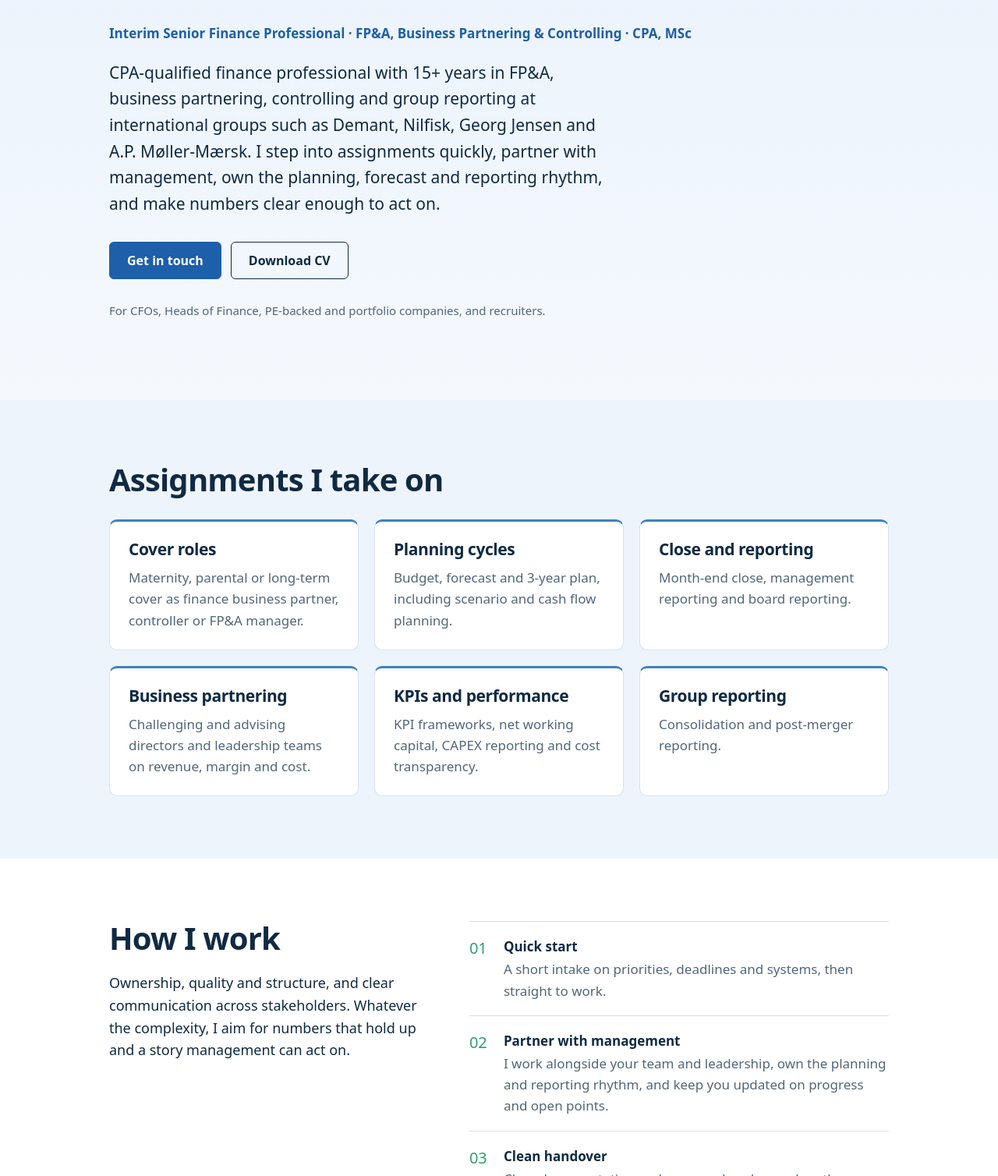
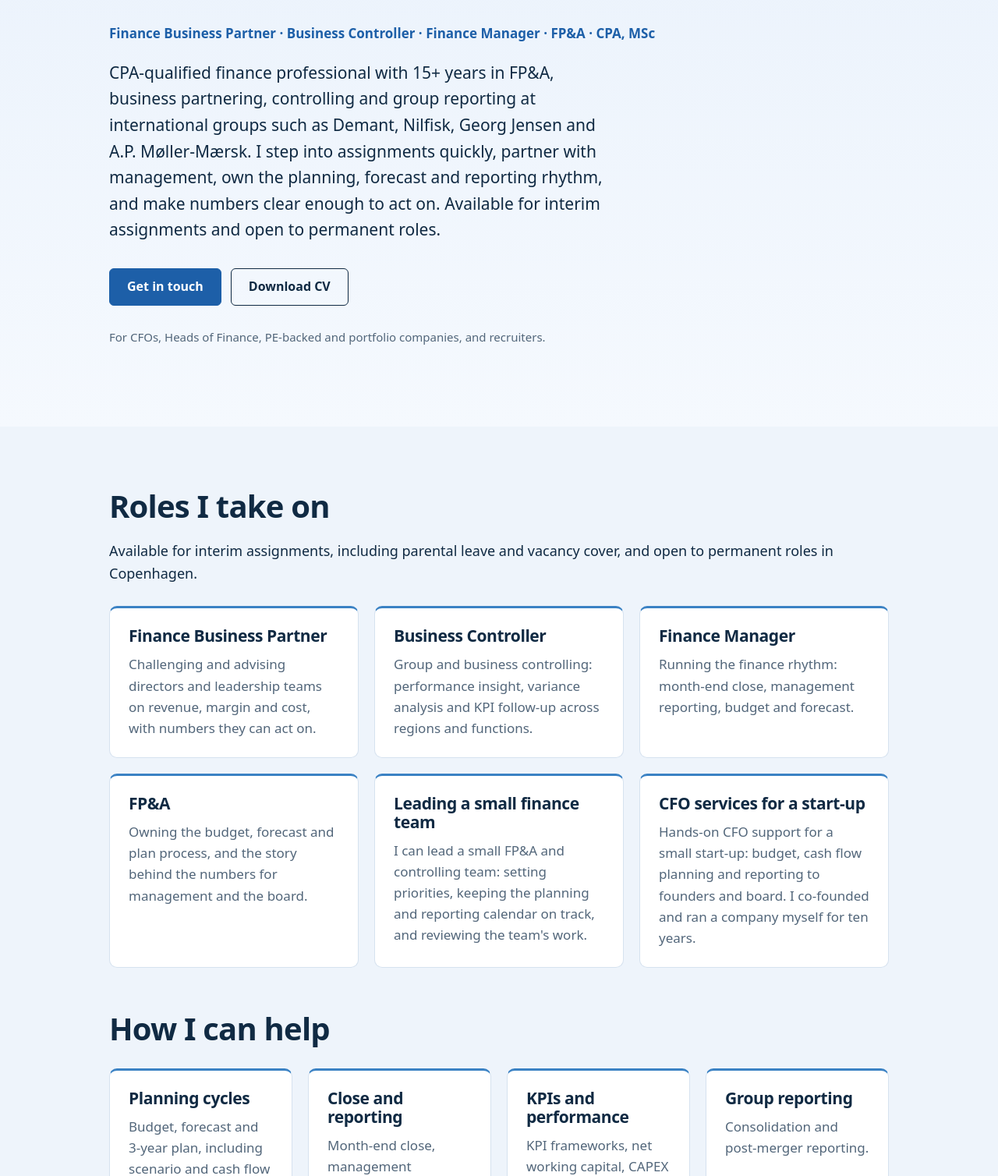
Before and after one commit to Martinero79/maartenstapel-site, a plain HTML site: page public/index.html in a window 1280 px wide. Shown: the part 412-1920 px from the top of the page at 78% size. Drawn offline with Linux system fonts and the light colour scheme.

Commit message:
Show the roles I take on, interim or permanent
Adds a 'Roles I take on' section (finance business partner, business
controller, finance manager, FP&A, leading a small FP&A/controlling team,
CFO services for a start-up) and makes clear across the page that Maarten
is open to both interim assignments and permanent roles.

Co-Authored-By: Claude Opus 5.5 <noreply@anthropic.com>
Claude-Session: https://claude.ai/code/session_01CJdMsT3z57jX5GrRmApQvB

```diff
--- a/public/assets/style.css
+++ b/public/assets/style.css
@@ -85,3 +85,5 @@ h1 .muted{color:var(--accent2)}
 a.card.link{color:inherit;display:block;text-decoration:none}a.card.link:hover{border-color:var(--accent)}
 @media (max-width:720px){.timeline>li{grid-template-columns:1fr}.timeline .when{grid-column:1;grid-row:auto}.timeline>li>*{grid-column:1}.facts{grid-template-columns:1fr}}
 .grid.six{grid-template-columns:repeat(auto-fit,minmax(280px,1fr))}
+.subhead{margin-top:56px}
+.grid.four{grid-template-columns:repeat(auto-fit,minmax(200px,1fr))}
--- a/public/index.html
+++ b/public/index.html
@@ -4,13 +4,13 @@
 <meta charset="utf-8">
 <meta name="viewport" content="width=device-width, initial-scale=1">
 <title>Maarten Stapel | Interim Finance in Copenhagen, Denmark</title>
-<meta name="description" content="Maarten Stapel, interim finance professional in Copenhagen. CPA-qualified interim finance professional in Copenhagen with 15+ years in FP&amp;A, business partnering, controlling and group reporting. Available immediately.">
+<meta name="description" content="Maarten Stapel, CPA-qualified finance professional in Copenhagen with 15+ years in FP&amp;A, business partnering, controlling and group reporting. Finance business partner, business controller, finance manager and FP&amp;A roles, interim or permanent. Available immediately.">
 <link rel="canonical" href="https://maartenstapel.dk/">
 <meta name="theme-color" content="#1d5fa8">
 <meta property="og:type" content="website">
 <meta property="og:url" content="https://maartenstapel.dk/">
 <meta property="og:title" content="Maarten Stapel | Interim Finance, Copenhagen">
-<meta property="og:description" content="Interim FP&amp;A, business partnering and controlling in Copenhagen. CPA, 15+ years. Available immediately.">
+<meta property="og:description" content="Finance business partner, business controller, finance manager and FP&amp;A in Copenhagen. Interim or permanent. CPA, 15+ years. Available immediately.">
 <meta property="og:locale" content="en_GB">
 <link rel="icon" href="/favicon.svg" type="image/svg+xml">
 <link rel="stylesheet" href="/assets/style.css">
@@ -23,14 +23,14 @@
       "@id": "https://maartenstapel.dk/#person",
       "name": "Maarten Stapel",
       "alternateName": "Maarten Pieter Stapel",
-      "jobTitle": "Interim Senior Finance Professional",
+      "jobTitle": "Senior Finance Professional",
       "url": "https://maartenstapel.dk/",
       "email": "mailto:hello@maartenstapel.dk",
       "address": {"@type": "PostalAddress", "addressLocality": "Copenhagen", "addressCountry": "DK"},
       "knowsLanguage": ["nl", "en", "da", "pt", "es"],
       "alumniOf": {"@type": "CollegeOrUniversity", "name": "University of Amsterdam"},
       "hasCredential": {"@type": "EducationalOccupationalCredential", "name": "CPA Australia"},
-      "knowsAbout": ["Interim finance", "FP&A", "Business partnering", "Controlling", "Budget and forecast", "Month-end close", "Management reporting", "Group reporting and consolidation", "Net working capital", "Cash flow planning"]
+      "knowsAbout": ["Interim finance", "FP&A", "Finance business partnering", "Business controlling", "Finance management", "Leading FP&A and controlling teams", "CFO services for start-ups", "Business partnering", "Controlling", "Budget and forecast", "Month-end close", "Management reporting", "Group reporting and consolidation", "Net working capital", "Cash flow planning"]
     },
     {
       "@type": "ProfessionalService",
@@ -42,7 +42,7 @@
       "founder": {"@id": "https://maartenstapel.dk/#person"},
       "address": {"@type": "PostalAddress", "addressLocality": "Copenhagen", "addressCountry": "DK"},
       "areaServed": [{"@type": "City", "name": "Copenhagen"}, {"@type": "Country", "name": "Denmark"}],
-      "serviceType": ["Interim finance", "Interim FP&A manager", "Interim finance business partner", "Interim controller", "Interim økonomichef", "Budget and forecast", "Management and board reporting", "Group reporting and consolidation"]
+      "serviceType": ["Interim finance", "Interim FP&A manager", "Interim finance business partner", "Interim controller", "Interim business controller", "Interim finance manager", "Interim økonomichef", "CFO services for start-ups", "Budget and forecast", "Management and board reporting", "Group reporting and consolidation"]
     }
   ]
 }
@@ -55,7 +55,7 @@
   <div class="wrap bar">
     <a class="brand" href="#top" aria-label="Maarten Pieter Stapel, home">Maarten Pieter Stapel</a>
     <nav class="nav" aria-label="Main">
-      <a href="#services" data-i18n="nav.services">Services</a>
+      <a href="#services" data-i18n="nav.services">Roles</a>
       <a href="#approach" data-i18n="nav.approach">Approach</a>
       <a href="#about" data-i18n="nav.about">About</a>
       <a href="#contact" data-i18n="nav.contact">Contact</a>
@@ -68,10 +68,10 @@
 <main id="main">
   <section class="hero" id="top">
     <div class="wrap">
-      <p class="status"><span class="dot" aria-hidden="true"></span><span data-i18n="hero.status">Available immediately in Copenhagen, on-site or hybrid</span></p>
+      <p class="status"><span class="dot" aria-hidden="true"></span><span data-i18n="hero.status">Available immediately in Copenhagen, interim or permanent</span></p>
       <h1><span data-i18n="hero.h1a">Interim Finance</span><br><span class="muted" data-i18n="hero.h1b">in Copenhagen</span></h1>
-      <p class="kicker" data-i18n="hero.kicker">Interim Senior Finance Professional · FP&amp;A, Business Partnering &amp; Controlling · CPA, MSc</p>
-      <p class="lead" data-i18n="hero.lead">CPA-qualified finance professional with 15+ years in FP&amp;A, business partnering, controlling and group reporting at international groups such as Demant, Nilfisk, Georg Jensen and A.P. Møller-Mærsk. I step into assignments quickly, partner with management, own the planning, forecast and reporting rhythm, and make numbers clear enough to act on.</p>
+      <p class="kicker" data-i18n="hero.kicker">Finance Business Partner · Business Controller · Finance Manager · FP&amp;A · CPA, MSc</p>
+      <p class="lead" data-i18n="hero.lead">CPA-qualified finance professional with 15+ years in FP&amp;A, business partnering, controlling and group reporting at international groups such as Demant, Nilfisk, Georg Jensen and A.P. Møller-Mærsk. I step into assignments quickly, partner with management, own the planning, forecast and reporting rhythm, and make numbers clear enough to act on. Available for interim assignments and open to permanent roles.</p>
       <div class="ctas">
         <a class="btn primary" href="#contact" data-i18n="cta.contact">Get in touch</a>
         <a class="btn" id="cv-link" href="/assets/Maarten-Stapel-CV.pdf" download data-i18n="cta.cv">Download CV</a>
@@ -82,12 +82,37 @@
 
   <section id="services" class="band">
     <div class="wrap">
-      <h2 data-i18n="services.h">Assignments I take on</h2>
+      <h2 data-i18n="roles.h">Roles I take on</h2>
+      <p class="lead-s" data-i18n="roles.lead">Available for interim assignments, including parental leave and vacancy cover, and open to permanent roles in Copenhagen.</p>
       <div class="grid six">
         <article class="card">
-          <h3 data-i18n="services.1h">Cover roles</h3>
-          <p data-i18n="services.1p">Maternity, parental or long-term cover as finance business partner, controller or FP&amp;A manager.</p>
+          <h3 data-i18n="roles.1h">Finance Business Partner</h3>
+          <p data-i18n="roles.1p">Challenging and advising directors and leadership teams on revenue, margin and cost, with numbers they can act on.</p>
         </article>
+        <article class="card">
+          <h3 data-i18n="roles.2h">Business Controller</h3>
+          <p data-i18n="roles.2p">Group and business controlling: performance insight, variance analysis and KPI follow-up across regions and functions.</p>
+        </article>
+        <article class="card">
+          <h3 data-i18n="roles.3h">Finance Manager</h3>
+          <p data-i18n="roles.3p">Running the finance rhythm: month-end close, management reporting, budget and forecast.</p>
+        </article>
+        <article class="card">
+          <h3 data-i18n="roles.4h">FP&amp;A</h3>
+          <p data-i18n="roles.4p">Owning the budget, forecast and plan process, and the story behind the numbers for management and the board.</p>
+        </article>
+        <article class="card">
+          <h3 data-i18n="roles.5h">Leading a small finance team</h3>
+          <p data-i18n="roles.5p">I can lead a small FP&amp;A and controlling team: setting priorities, keeping the planning and reporting calendar on track, and reviewing the team's work.</p>
+        </article>
+        <article class="card">
+          <h3 data-i18n="roles.6h">CFO services for a start-up</h3>
+          <p data-i18n="roles.6p">Hands-on CFO support for a small start-up: budget, cash flow planning and reporting to founders and board. I co-founded and ran a company myself for ten years.</p>
+        </article>
+      </div>
+
+      <h2 class="subhead" data-i18n="services.h">How I can help</h2>
+      <div class="grid four">
         <article class="card">
           <h3 data-i18n="services.2h">Planning cycles</h3>
           <p data-i18n="services.2p">Budget, forecast and 3-year plan, including scenario and cash flow planning.</p>
@@ -95,10 +120,6 @@
         <article class="card">
           <h3 data-i18n="services.3h">Close and reporting</h3>
           <p data-i18n="services.3p">Month-end close, management reporting and board reporting.</p>
-        </article>
-        <article class="card">
-          <h3 data-i18n="services.4h">Business partnering</h3>
-          <p data-i18n="services.4p">Challenging and advising directors and leadership teams on revenue, margin and cost.</p>
         </article>
         <article class="card">
           <h3 data-i18n="services.5h">KPIs and performance</h3>
@@ -188,7 +209,7 @@
     <div class="wrap">
       <h2 data-i18n="eng.h">Engagement</h2>
       <div class="grid three">
-        <div class="fact"><span class="k" data-i18n="eng.1k">Type</span><span class="v" data-i18n="eng.1v">Interim and cover roles</span></div>
+        <div class="fact"><span class="k" data-i18n="eng.1k">Type</span><span class="v" data-i18n="eng.1v">Interim assignments or permanent roles</span></div>
         <div class="fact"><span class="k" data-i18n="eng.2k">Location</span><span class="v" data-i18n="eng.2v">Copenhagen, on-site or hybrid</span></div>
         <div class="fact"><span class="k" data-i18n="eng.3k">Start</span><span class="v" data-i18n="eng.3v">Available immediately</span></div>
       </div>
@@ -235,7 +256,7 @@
   <section id="contact" class="contact">
     <div class="wrap">
       <h2 data-i18n="contact.h">Get in touch</h2>
-      <p class="lead" data-i18n="contact.p">Need interim finance support? Send a short note about the role, timing and scope, and I'll get back to you quickly.</p>
+      <p class="lead" data-i18n="contact.p">Hiring for an interim assignment or a permanent role? Send a short note about the role, timing and scope, and I'll get back to you quickly.</p>
       <p><a class="btn primary big" href="mailto:hello@maartenstapel.dk">hello@maartenstapel.dk</a></p>
     </div>
   </section>
@@ -243,7 +264,7 @@
 
 <footer class="site-footer">
   <div class="wrap">
-    <p>© <span id="y">2026</span> Maarten Stapel · <span data-i18n="footer.loc">Interim Finance, Copenhagen, Denmark</span></p>
+    <p>© <span id="y">2026</span> Maarten Stapel · <span data-i18n="footer.loc">Finance, Copenhagen, Denmark</span></p>
     <p class="muted" data-i18n="footer.privacy">No cookies, no tracking.</p>
   </div>
 </footer>
```
Also changed, not shown: 1 other file.
